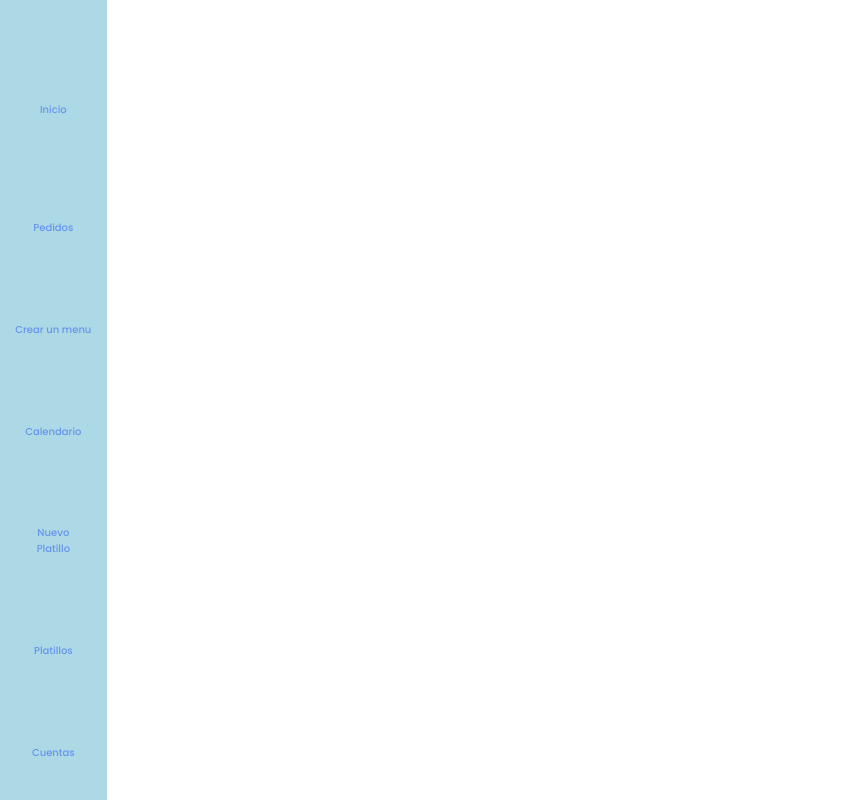
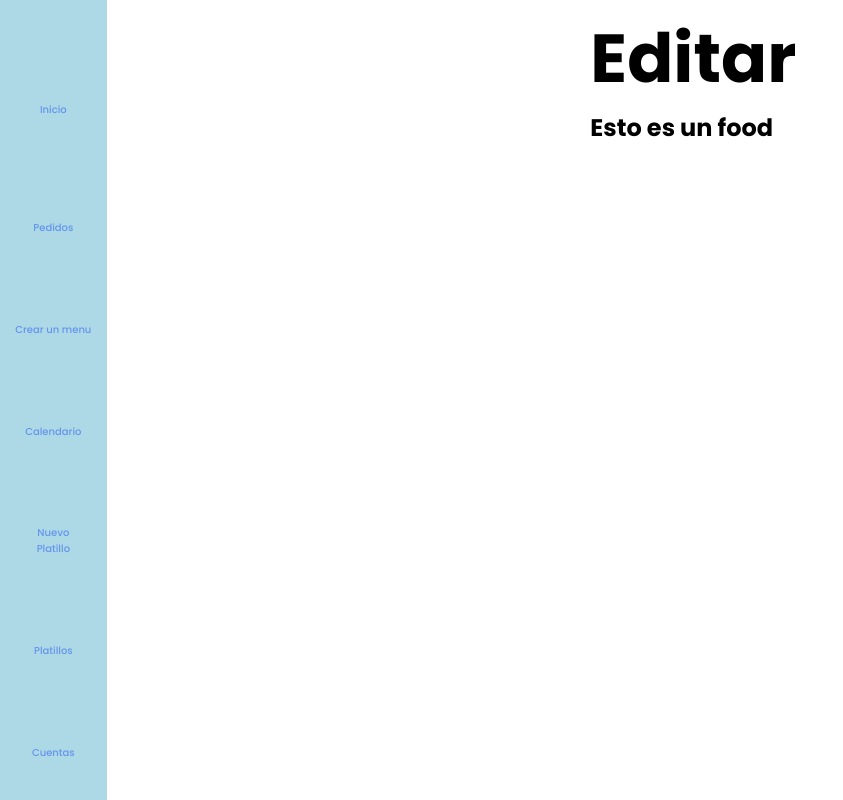
Before and after one commit to MindSetFPS/express-sequelize-sqlite3-ejs-micro-api, a Vue app in the folder frontend/: page /#/edit in a window 1280 px wide. Shown: the whole page, without its empty margins (0-843 px from the left). Built offline with nearby package versions, Linux system fonts and the light colour scheme.

Commit message:
Added 'Edit' view.

```diff
--- a/frontend/src/router/index.js
+++ b/frontend/src/router/index.js
@@ -9,6 +9,7 @@ import CalendarList from '../views/CalendarList.vue'
 import Accounts from '../views/Accounts.vue'
 import Login from '../views/Login.vue'
 import Register from '../views/Register.vue'
+import Edit from '../views/Edit.vue'
 
 
 
@@ -54,6 +55,11 @@ const routes = [
     path: '/register',
     name: 'Register',
     component: Register
+  },
+  {
+    path: '/edit',
+    name: 'Edit',
+    component: Edit
   }
 ]
 
--- /dev/null
+++ b/frontend/src/views/Edit.vue
@@ -0,0 +1,33 @@
+<template>
+    <div class="container">
+        <h1 class="title">Editar</h1>
+
+        <div class="comida" v-if="type == 'pedido'" >
+            <h2>Esto es un {{ type }}</h2>
+        </div>
+
+        <div class="comida" v-if="type == 'food'" >
+            <h2>Esto es un {{ type }}</h2>
+        </div>
+
+        <div class="comida" v-if="type == 'calendar'" >
+            <h2>Esto es un {{ type }}</h2>
+        </div>
+
+        <div class="comida" v-if="type == 'account'" >
+            <h2>Esto es un {{ type }}</h2>
+        </div>
+
+    </div>
+</template>
+
+<script>
+export default {
+    name: 'Edit',
+    data(){
+        return{
+            type: 'food'
+        }
+    }
+}
+</script>
```
